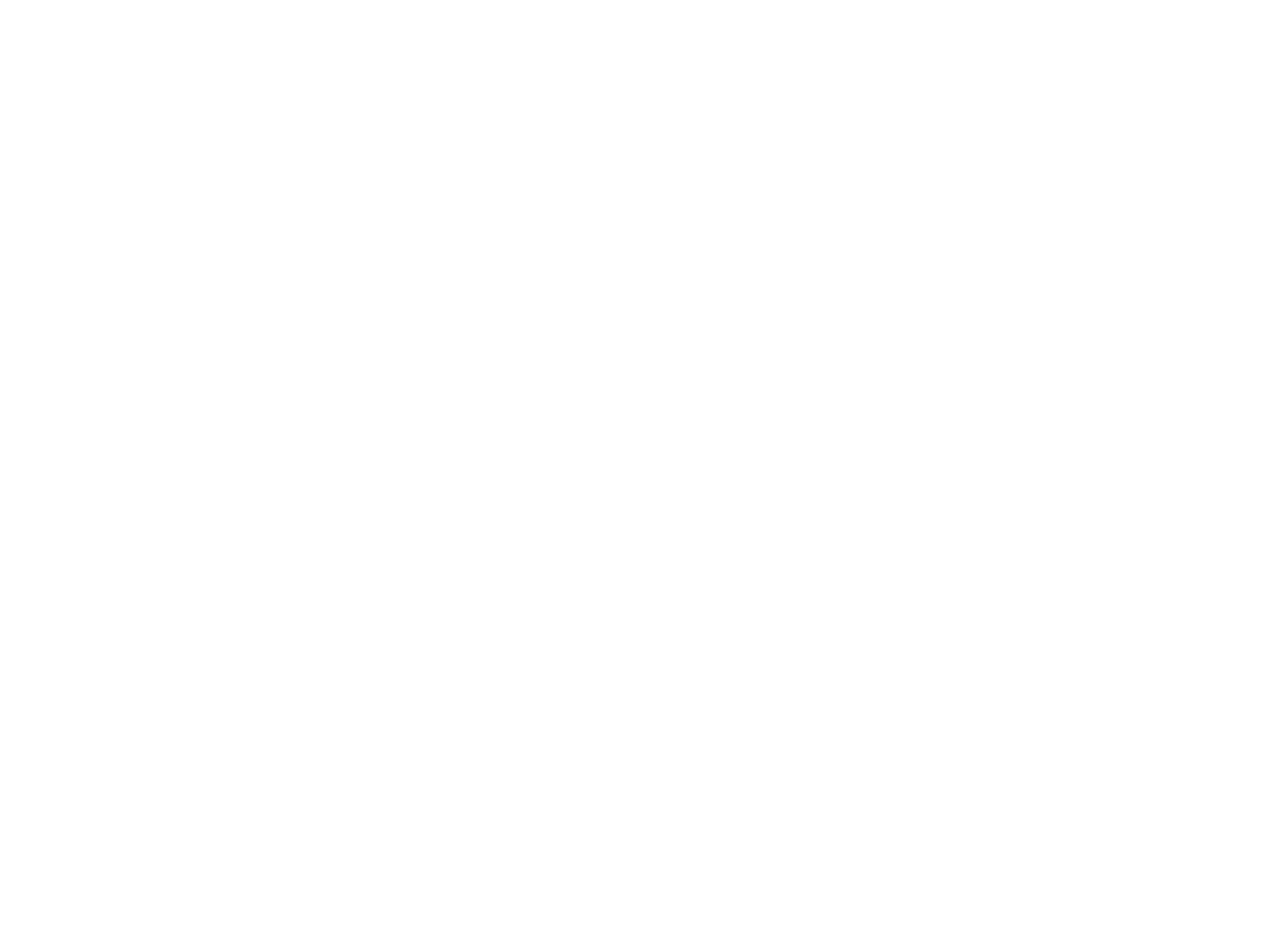
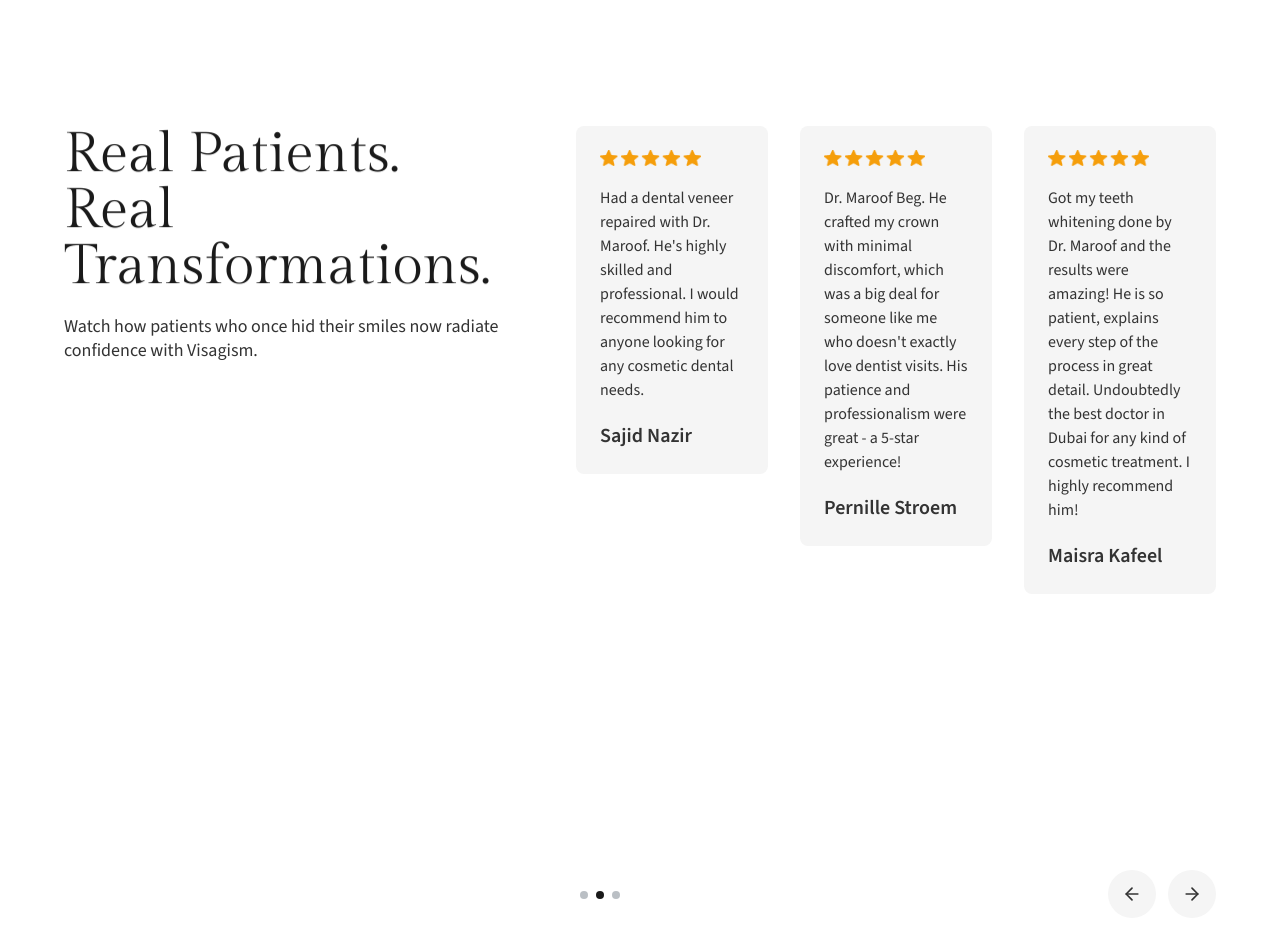
Before and after one commit to yamami-mohammed-monsif/drmaroof, a Next.js app: page / in a window 1280 px wide. Shown: the part 2042-2982 px from the top of the page. Before the commit the page ends 2104 px from the top, so only its background shows below. Built offline with nearby package versions, Linux system fonts and the light colour scheme.

Commit message:
created testimonials section

```diff
--- a/app/globals.css
+++ b/app/globals.css
@@ -7,6 +7,7 @@
   --color-heading: #1a1a1a;
   --color-bg-alt: #f8fafb;
   --color-neutral-dark: #1a2b3c;
+  --color-light-gray: #f5f5f5;
 
   --font-gilda-display: "Gilda Display", serif;
   --font-sourcesans3: "Source Sans 3", sans-serif;
@@ -58,7 +59,7 @@
 @keyframes fadeInUp {
   from {
     opacity: 0;
-    transform: translateY(20px);
+    transform: translateY(25px);
   }
   to {
     opacity: 1;
@@ -104,3 +105,36 @@
     transform: none;
   }
 }
+
+/* Testimonials Swiper Buttons */
+.testimonials-swiper-button-prev,
+.testimonials-swiper-button-next {
+  @apply bg-light-gray border-[#E0E0E0] text-heading;
+}
+
+.testimonials-swiper-button-prev:hover,
+.testimonials-swiper-button-next:hover {
+  @apply bg-heading border-heading;
+}
+.testimonials-swiper-button-prev:hover svg,
+.testimonials-swiper-button-next:hover svg {
+  @apply text-light-gray;
+}
+
+.swiper-pagination {
+  position: relative !important;
+}
+
+.swiper-pagination-bullet {
+  position: relative !important;
+  display: inline-block !important;
+  background-color: var(--color-neutral-dark) !important;
+  opacity: 0.3 !important;
+  width: 8px !important;
+  height: 8px !important;
+}
+
+.swiper-pagination-bullet-active {
+  background-color: var(--color-heading) !important;
+  opacity: 1 !important;
+}
--- a/app/page.tsx
+++ b/app/page.tsx
@@ -2,6 +2,7 @@
 import Hero from "@/components/sections/Hero";
 import Problem from "@/components/sections/Problem";
 import Transformation from "@/components/sections/Transformation";
+import Testimonials from "@/components/sections/Testimonials";
 
 export default function Home() {
   return (
@@ -10,6 +11,7 @@
       <Hero />
       <Problem />
       <Transformation />
+      <Testimonials />
     </div>
   );
 }
--- /dev/null
+++ b/components/UI/TestimonialCard.tsx
@@ -0,0 +1,26 @@
+interface TestimonialData {
+  id: number;
+  name: string;
+  content: string;
+}
+
+const TestimonialCard = ({ id, name, content }: TestimonialData) => {
+  return (
+    <div
+      key={id}
+      className="flex flex-col gap-5 p-6 rounded-lg bg-light-gray hover:scale-[1.02] transition-transform duration-300"
+    >
+      <div className="flex flex-col gap-4 md:gap-5">
+        <img
+          src="/five-stars.png"
+          alt="five stars rating"
+          className="w-[101px] h-4"
+        />
+        <p>{content}</p>
+      </div>
+      <p className="font-semibold text-lg md:text-xl">{name}</p>
+    </div>
+  );
+};
+
+export default TestimonialCard;
--- /dev/null
+++ b/components/sections/Testimonials.tsx
@@ -0,0 +1,109 @@
+"use client";
+
+import { useRef, useState } from "react";
+import Section from "../UI/Section";
+import { TestimonialsData } from "../../constants";
+import TestimonialCard from "../UI/TestimonialCard";
+import useOnScreen from "@/hooks/useOnScreen";
+
+// Swiper imports
+import { Swiper, SwiperSlide } from "swiper/react";
+import { Autoplay, Pagination, Navigation } from "swiper/modules";
+import type { Swiper as SwiperType } from "swiper";
+import "swiper/css";
+import "swiper/css/pagination";
+
+import { ArrowLeft, ArrowRight } from "lucide-react";
+
+const Testimonials = () => {
+  const [swiperInstance, setSwiperInstance] = useState<SwiperType | null>(null);
+  const paginationRef = useRef<HTMLDivElement>(null);
+
+  const [sectionRef, isVisible] = useOnScreen({ threshold: 0.2 });
+
+  return (
+    <Section ref={sectionRef} className="overflow-hidden">
+      <div className="flex flex-col md:flex-row gap-8 md:gap-12 lg:gap-16">
+        <div className="md:w-[300px] lg:w-md shrink-0">
+          <h2 className={`${isVisible ? "animate-fade-in-up" : "opacity-0"}`}>
+            Real Patients. Real Transformations.
+          </h2>
+          <p
+            className={`section-description ${
+              isVisible ? "animate-fade-in-up animate-delay-100" : "opacity-0"
+            }`}
+          >
+            Watch how patients who once hid their smiles now radiate confidence
+            with Visagism.
+          </p>
+        </div>
+
+        <div className="flex-1 min-w-0">
+          <Swiper
+            modules={[Autoplay, Pagination, Navigation]}
+            spaceBetween={24}
+            slidesPerView={1}
+            onSwiper={setSwiperInstance} // Capture swiper instance
+            autoplay={{
+              delay: 5000,
+              disableOnInteraction: false,
+              pauseOnMouseEnter: true,
+            }}
+            pagination={{
+              el: paginationRef.current,
+              clickable: true,
+              type: "bullets",
+            }}
+            breakpoints={{
+              768: {
+                slidesPerView: 1.5,
+                spaceBetween: 24,
+              },
+              1024: {
+                slidesPerView: 2,
+                spaceBetween: 28,
+              },
+              1280: {
+                slidesPerView: 3,
+                spaceBetween: 32,
+              },
+            }}
+            className="pb-8"
+          >
+            {TestimonialsData.map((testimonial) => (
+              <SwiperSlide key={testimonial.id}>
+                <TestimonialCard {...testimonial} />
+              </SwiperSlide>
+            ))}
+          </Swiper>
+
+          {/* Navigation Controls */}
+          <div className="flex items-center justify-between mt-6 md:mt-8">
+            {/* Pagination Bullets */}
+            <div ref={paginationRef} className="testimonials-pagination" />
+
+            {/* Navigation Arrows */}
+            <div className="flex gap-3">
+              <button
+                onClick={() => swiperInstance?.slidePrev()}
+                className="testimonials-swiper-button-prev flex items-center justify-center w-8 h-8 lg:w-12 lg:h-12 rounded-full cursor-pointer disabled:opacity-50 disabled:cursor-not-allowed"
+                aria-label="Previous testimonial"
+              >
+                <ArrowLeft className="text-text" size={20} />
+              </button>
+              <button
+                onClick={() => swiperInstance?.slideNext()}
+                className="testimonials-swiper-button-next flex items-center justify-center w-8 h-8 lg:w-12 lg:h-12 rounded-full cursor-pointer disabled:opacity-50 disabled:cursor-not-allowed"
+                aria-label="Next testimonial"
+              >
+                <ArrowRight className="text-text" size={20} />
+              </button>
+            </div>
+          </div>
+        </div>
+      </div>
+    </Section>
+  );
+};
+
+export default Testimonials;
--- a/constants/index.tsx
+++ b/constants/index.tsx
@@ -24,43 +24,34 @@
 export const TestimonialsData = [
   {
     id: 1,
-    name: "Emma R.",
-    position: "Position, Company name",
-    img: "/testimonial6.webp",
+    name: "Maral Seyitmyradova",
     content:
-      "I always covered my mouth when smiling. Thanks to Dr. Sarah and Invisalign, I finally feel confident in photos again.",
+      "I had a fantastic experience with Dr. Maroof at Apex. He was incredibly professional, kind and attentive throughout the entire process. My new crown feels perfects, and he made sure I was comfortable every step of the way. I also appreciate the aftercare guidance and the extra tips for dental and gum health. Highly recommend Dr. Maroof and his team for anyone looking for excellent dental care!",
   },
   {
     id: 2,
-    name: "Eleena P.",
-    position: "Position, Company name",
-    img: "/testimonial5.webp",
+    name: "Sajid Nazir",
     content:
-      "The clinic feels more like a spa than a dentist’s office. Stress-free and so professional, I actually look forward to visits now.",
+      "Had a dental veneer repaired with Dr. Maroof. He's highly skilled and professional. I would recommend him to anyone looking for any cosmetic dental needs.",
   },
   {
     id: 3,
-    name: "Sophia K.",
-    position: "Position, Company name",
-    img: "/testimonial1.webp",
+    name: " Pernille Stroem",
     content:
-      "Whitening gave me amazing results in just one session. The team was gentle, friendly, and explained everything clearly.",
+      "Dr. Maroof Beg. He crafted my crown with minimal discomfort, which was a big deal for someone like me who doesn't exactly love dentist visits. His patience and professionalism were great - a 5-star experience!",
   },
   {
     id: 4,
-    name: "Kiara L.",
-    position: "Position, Company name",
-    img: "/testimonial4.webp",
+    name: "Maisra Kafeel",
     content:
-      "I was nervous about getting Invisalign, but Dr. Sarah made the process easy and comfortable. My smile has never looked better!",
+      "Got my teeth whitening done by Dr. Maroof and the results were amazing! He is so patient, explains every step of the process in great detail. Undoubtedly the best doctor in Dubai for any kind of cosmetic treatment. I highly recommend him!",
   },
+
   {
     id: 5,
-    name: "Olivia M.",
-    position: "Position, Company name",
-    img: "/testimonial5.webp",
+    name: "shiven taneja",
     content:
-      "From the moment I walked in, I felt cared for. The team is attentive and truly listens to your concerns. Highly recommend!",
+      "I had an amazing experience with Dr. Maroof Beg! He also sent aftercare guides and followed up with me on how i was doing. Amazing person and service. Highly recommend!",
   },
 ];
 
--- a/package.json
+++ b/package.json
@@ -12,7 +12,8 @@
     "lucide-react": "^0.553.0",
     "next": "16.0.1",
     "react": "19.2.0",
-    "react-dom": "19.2.0"
+    "react-dom": "19.2.0",
+    "swiper": "^12.0.3"
   },
   "devDependencies": {
     "@tailwindcss/postcss": "^4",
```
Also changed, not shown: public/five-stars.png (added), 1 other file (tests, documents, lock files or other folders).
